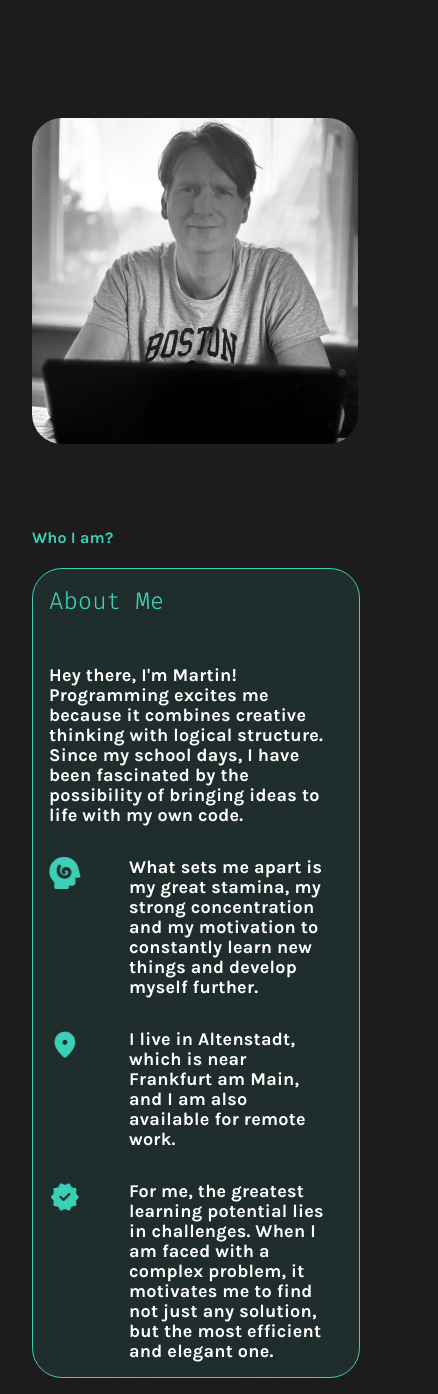
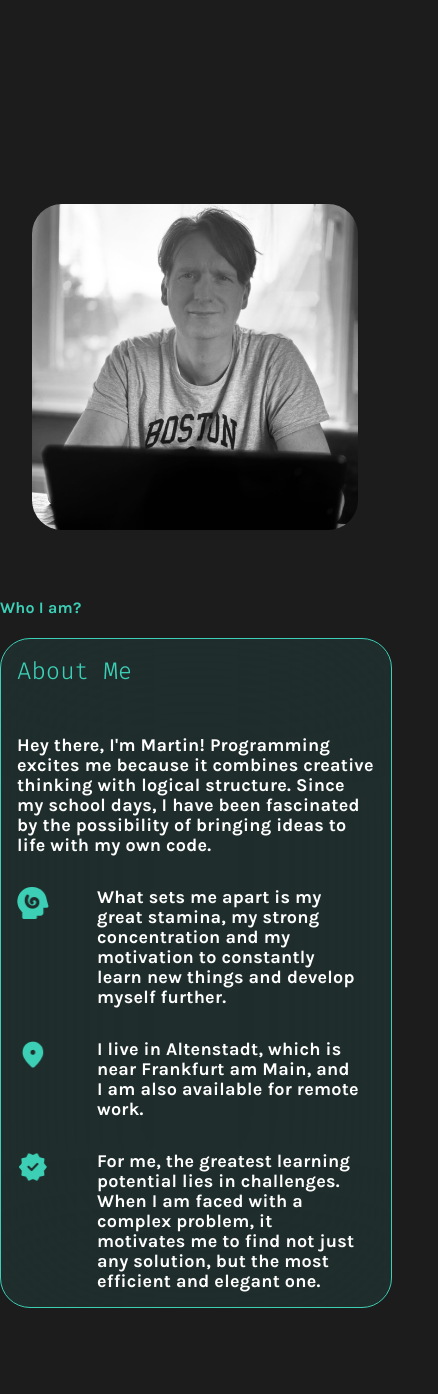
Before and after one commit to mercoding/martin.reifschneider.me, an Angular app: page /about in a window 390 px wide. Shown: the whole page, 438 px wide, since content can reach past the window. After the commit the page ends 1308 px from the top, so only its background shows below. Built offline with nearby package versions, Linux system fonts and the light colour scheme.

Commit message:
bug fixed which an element need extra space by responsive

```diff
--- a/src/app/pages/about/about.component.scss
+++ b/src/app/pages/about/about.component.scss
@@ -30,7 +30,7 @@
 
 .about-me {
     margin-top: 128px;
-    padding-right: 64px;
+    //padding-right: 64px;
 }
 
 .about-me-box {
@@ -147,7 +147,7 @@
             display: flex;
             justify-content: center;
             margin: 0;
-            padding: 16px;
+            //padding: 16px;
             z-index: 3;
 
             .about-me-container {
@@ -198,8 +198,10 @@
             position: relative;
             top: 0 !important;
             right: 0;
-            left: 32px;
+            left: 0px;
             width: 100%;
+            display: flex;
+            justify-content: center;
 
             .about-me-container {
                 width: 100%;
@@ -207,7 +209,7 @@
                 height: auto;
 
                 .about-me-box {
-                    width: calc(100% - 64px);
+                    width: 100%;
                     height: auto;
                     padding: 16px 0 16px 0;
                 }
--- a/src/app/pages/contact/contact.component.scss
+++ b/src/app/pages/contact/contact.component.scss
@@ -261,7 +261,7 @@
     }
 
     .contact-form {
-      width: calc(100% - 64px);
+      width: auto;
     }
   }
 }
--- a/src/app/pages/creator/impressum/impressum.component.scss
+++ b/src/app/pages/creator/impressum/impressum.component.scss
@@ -4,7 +4,7 @@ section {
     flex-direction: column;
     height: 128px;
     width: 100%;
-    margin: 64px;
+    //margin: 64px;
 
     span {
         margin-top: 8px;
--- a/src/app/pages/creator/imprint/imprint.component.scss
+++ b/src/app/pages/creator/imprint/imprint.component.scss
@@ -4,7 +4,7 @@ section {
     flex-direction: column;
     height: 128px;
     width: 100%;
-    margin: 64px;
+    //margin: 64px;
 
     span {
         margin-top: 8px;
--- a/src/app/start/start.component.html
+++ b/src/app/start/start.component.html
@@ -8,5 +8,4 @@
 <app-portfolio></app-portfolio>
 <app-feedback-carousel></app-feedback-carousel>
 <app-contact></app-contact>
-<!--<app-end></app-end>-->
 <app-footer></app-footer>
```
Also changed, not shown: src/styles.scss (+5 -10 lines), 1 other file (tests, documents, lock files or other folders).
